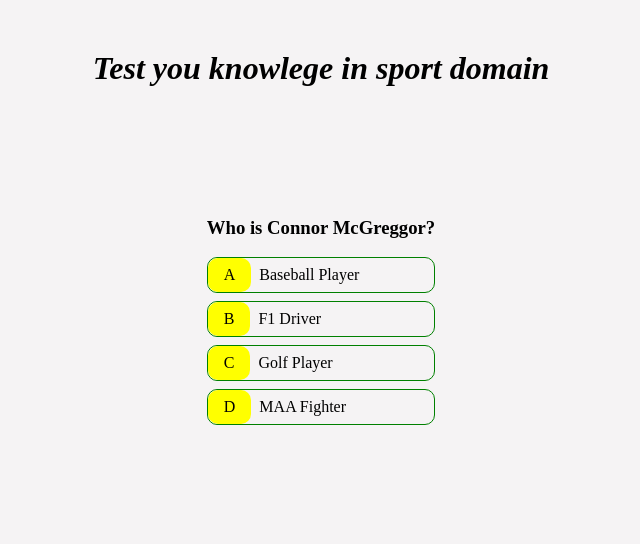
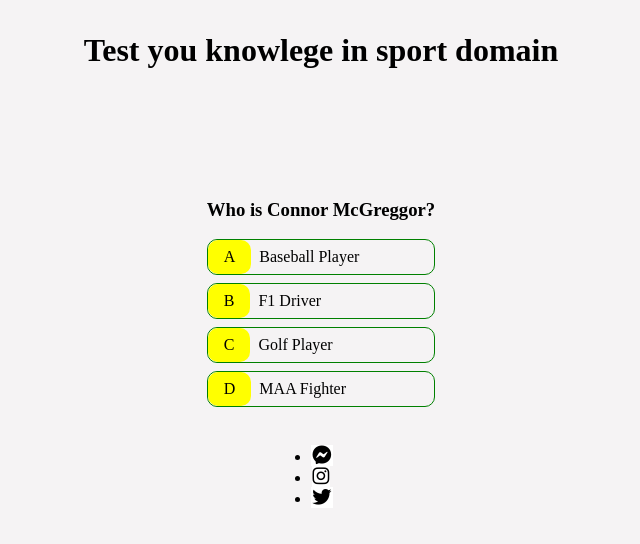
Before and after one commit to BogdanP17/online-quiz, a plain HTML site: page index.html in a window 1280 px wide. Shown: the whole page, without its empty margins (319-959 px from the left). Drawn offline with Linux system fonts and the light colour scheme.

Commit message:
Add the footer icons

```diff
--- a/assets/style.css
+++ b/assets/style.css
@@ -5,6 +5,23 @@
 
 body{
     background-color: rgba(129, 110, 121, 0.08);
+
+}
+/* The Footer */
+.social-medias {
+    text-align: center;
+    padding: 10px 0;
+    display: flex;
+    list-style-type: none;
+    justify-content: space-evenly;
+}
+
+/* Icons of the footer */
+.social-medias i {
+    font-size: 120%;
+    padding: 5%;
+    color: black;
+    background-color: #ffffff;
 }
 
 .heading{
@@ -19,17 +36,21 @@ body{
     font-size: 2.5rem;
 }
 
+/* Main div */
 .container{
     display: flex;
     align-items: center;
     justify-content: center;
     margin: 0, auto;
     font-size: 1.5;
-    padding-top: 80px;
+    padding-top: 80px ;
+    padding-bottom: 20px;
 }
+
+/* Answers style when hover */
 .choice:hover{
     cursor: pointer;
-    box-shadow: 0 0.6em 1rem rgba(202, 31, 57, 0.08);
+    box-shadow: 0 0.5em 1.5rem rgba(3, 7, 243, 0.705);
 
 }
 
@@ -40,6 +61,8 @@ body{
     border-radius: 10px;
 
 }
+
+/* Letters before answers*/
 .prefix{
     padding: 0.5rem 1rem;
     background-color: yellow;
--- a/index.html
+++ b/index.html
@@ -3,6 +3,7 @@
 <head>
     <meta charset="UTF-8">
     <meta name="viewport" content="width=device-width, initial-scale=1.0">
+
     <link rel="stylesheet" href="assets/style.css">
     <link
       rel="stylesheet"
@@ -12,13 +13,13 @@
     />
     <link rel="preconnect" href="https://fonts.googleapis.com" />
     <link rel="preconnect" href="https://fonts.gstatic.com" crossorigin />
-    <i class="fa-solid fa-medal"></i>
+
     <title>Online Quiz</title>
 </head>
 <body>
     <div class="game">
         <h1 class="heading">
-            <i class="fa-sharp fa-regular fa-face-thinking">Test you knowlege in sport domain</i>
+           Test you knowlege in sport domain
         </h1>
 
     </div><br>
@@ -58,9 +59,26 @@
             <p>You will have 10 questions to answer. The game is interactive and fun, test you knowleage in  sport domain to see how good are you. </p>
         </div>
     </div> -->
-    <footer id="icons">
-        <ul
+    <footer>
+        <div class="social-medias">
+            <ul>
+                <li>
+                    <a href="www.facebook.com"></a>
+                    <i class="fa-brands fa-facebook-messenger"></i></li>
+                <li>
+                    <a href="www.instagram.com"></a>
+                    <i class="fa-brands fa-instagram"></i></li>
+                <li>
+                    <a href="www.twitter.com"></a>
+                    <i class="fa-brands fa-twitter"></i></li>
+            </ul>
+    </footer>
+        </div>
     </footer>
     <script src="assets\script.js"></script>
+    <script
+      src="https://kit.fontawesome.com/3b20d96fa9.js"
+      crossorigin="anonymous"
+    ></script>
 </body>
 </html>
```
Also changed, not shown: assets/pexels-pixabay-262524.jpg (added), 1 other file.
